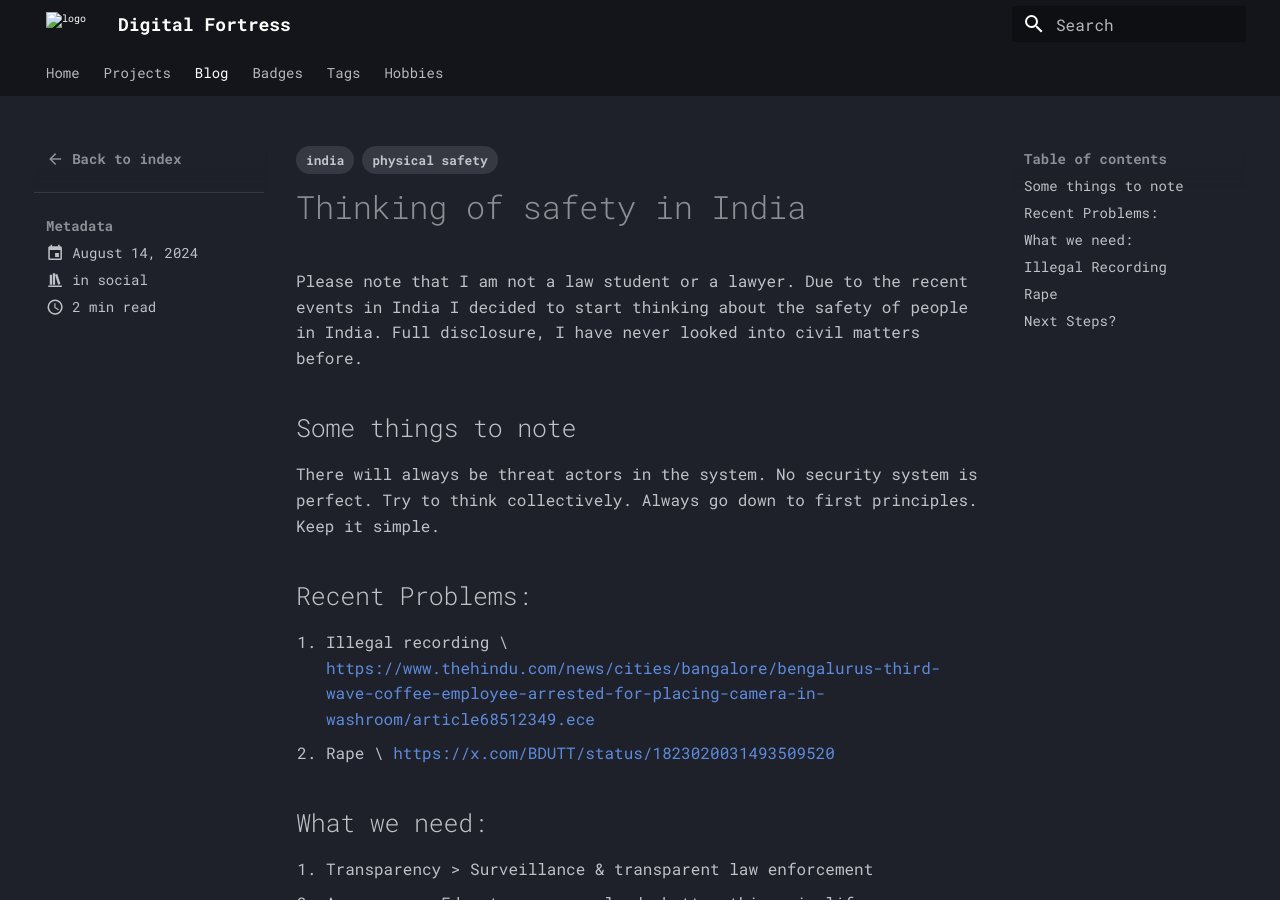
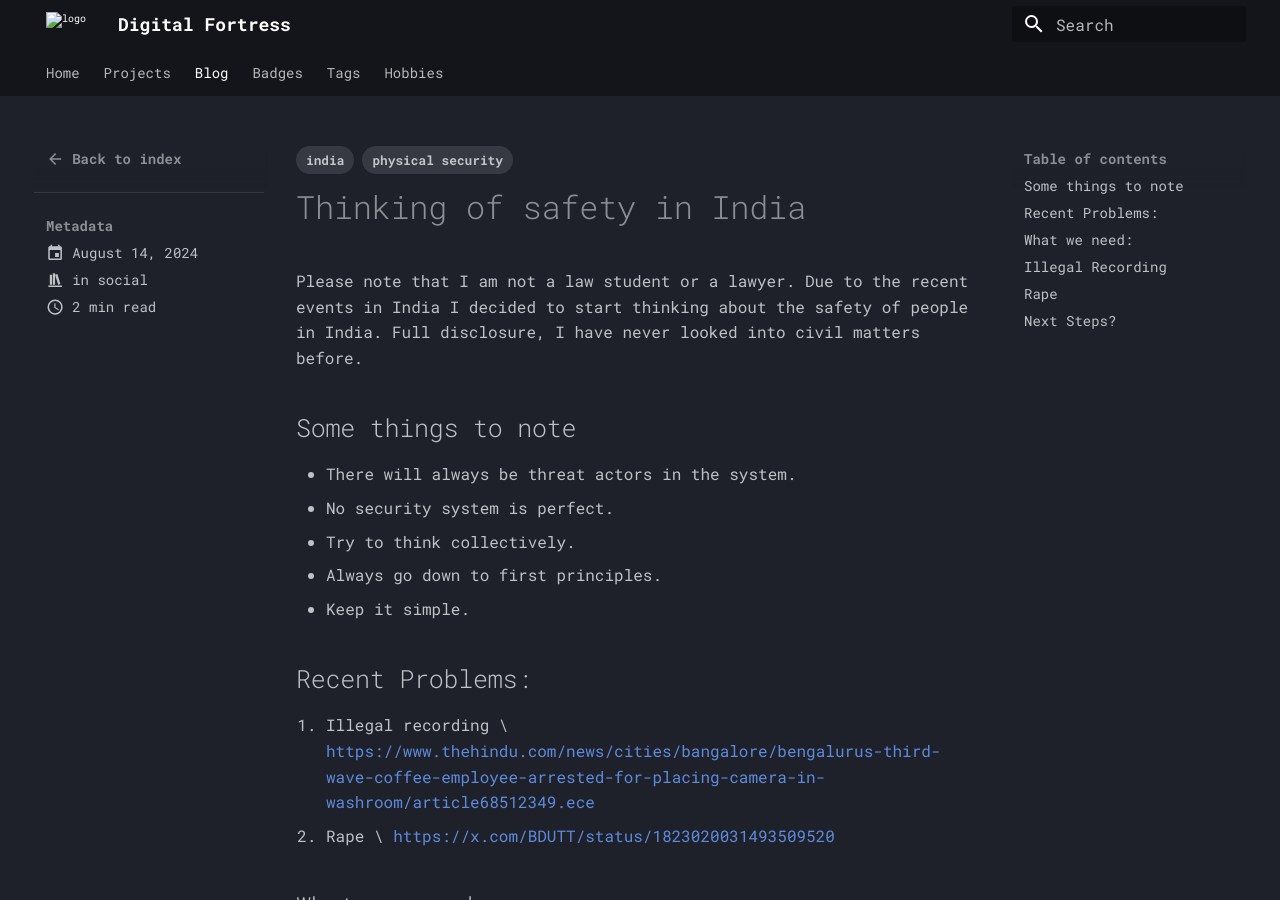
Before and after one commit to rajguru7/rajguru7.github.io, an MkDocs documentation site: the page built from docs/blog/posts/security-india.md, in a window 1280 px wide and 900 px high. Built offline with MkDocs 1.6.1 and Material for MkDocs 9.7.7, drawn with Linux system fonts in a browser that asks for light colours; comment, search, counter and statistics services are not loaded.

Commit message:
Update security-india.md

```diff
--- a/docs/blog/posts/security-india.md
+++ b/docs/blog/posts/security-india.md
@@ -3,8 +3,8 @@ date: 2024-08-14
 categories:
   - social
 tags:
+  - physical security
   - india
-  - physical safety
 ---
 
 # Thinking of safety in India
@@ -15,11 +15,11 @@ disclosure, I have never looked into civil matters before.
 
 ## Some things to note
 
-There will always be threat actors in the system.
-No security system is perfect.
-Try to think collectively.
-Always go down to first principles.
-Keep it simple.
+* There will always be threat actors in the system.
+* No security system is perfect.
+* Try to think collectively.
+* Always go down to first principles.
+* Keep it simple.
 
 ## Recent Problems:
 
```
